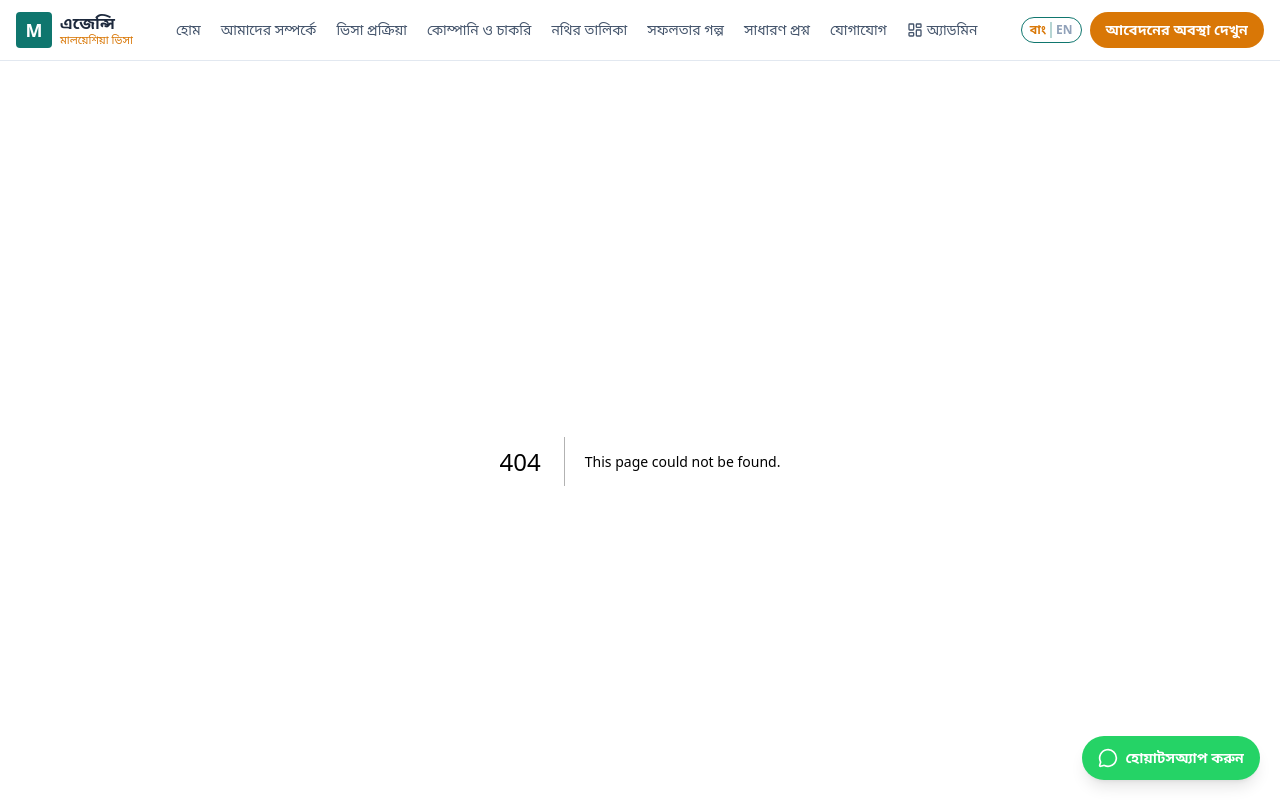
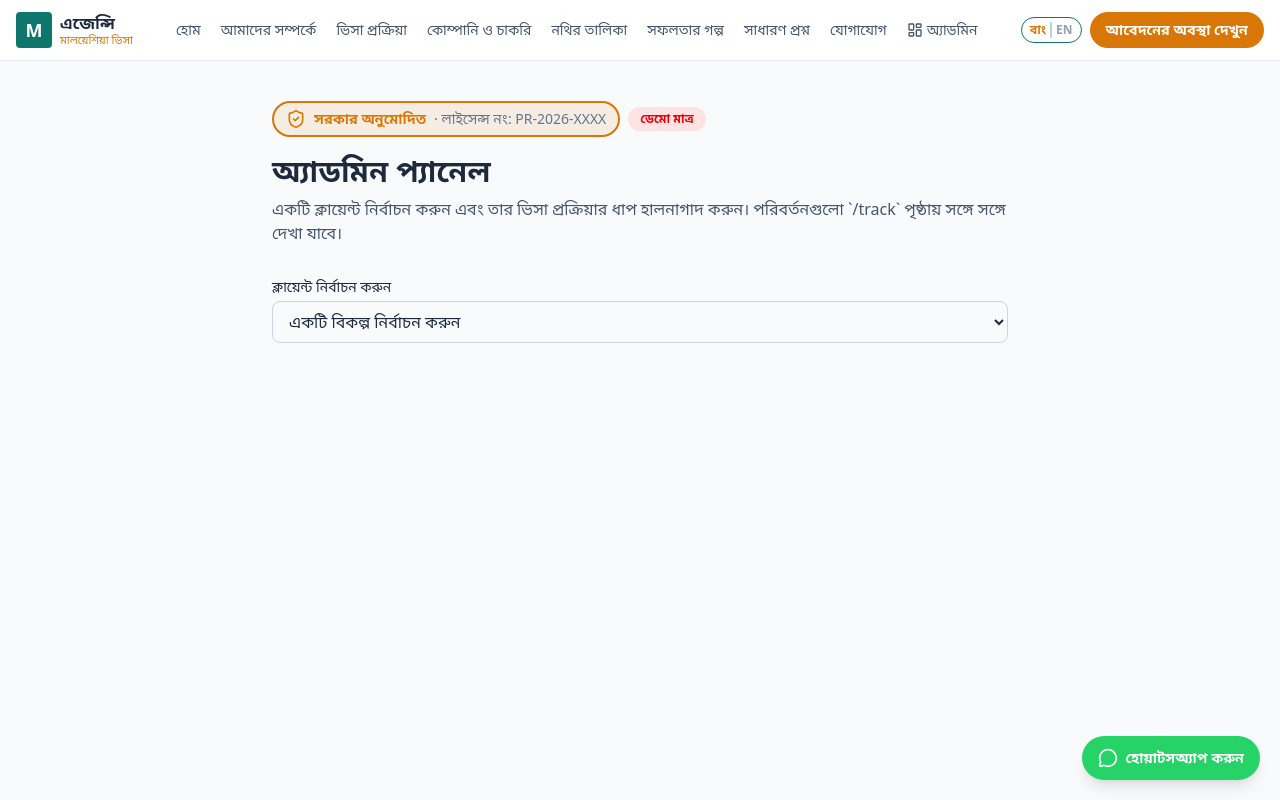
Before and after one commit to mehedi8430/malaysia-gateway, a Next.js app: page /admin in a window 1280 px wide. Before the commit this address had no page. Shown: the top 800 px of the page. Built offline with nearby package versions, Linux system fonts and the light colour scheme.

Commit message:
feat: admin view with live stage updates

```diff
--- /dev/null
+++ b/src/app/admin/page.jsx
@@ -0,0 +1,62 @@
+"use client";
+import React, { useState } from "react";
+import { RefreshCcw } from "lucide-react";
+import TrustBadge from "@/components/TrustBadge";
+import { useLanguage } from "@/hooks/useLanguage";
+import { useTracking } from "@/hooks/useTracking";
+import { TRACKING_STAGES } from "@/data/process-steps";
+
+export default function AdminPage() {
+  const { t } = useLanguage();
+  const { records, updateStage } = useTracking();
+  const [selectedId, setSelectedId] = useState("");
+  const [targetStage, setTargetStage] = useState("");
+
+  const selected = records.find((r) => r.id === selectedId) || null;
+  const [msg, setMsg] = useState("");
+
+  const doUpdate = () => {
+    if (!selected || targetStage === "") return;
+    updateStage(selected.id, Number(targetStage));
+    setMsg(t("updated"));
+    setTimeout(() => setMsg(""), 2500);
+  };
+
+  return (
+    <div className="mx-auto max-w-3xl px-4 py-10">
+      <div className="flex items-center gap-2">
+        <TrustBadge />
+        <span className="rounded-full bg-red-100 px-3 py-1 text-xs font-bold text-red-600">{t("demo_only")}</span>
+      </div>
+      <h1 className="mt-4 text-3xl font-black text-slate-800">{t("admin_panel")}</h1>
+      <p className="mt-2 text-slate-600">{t("admin_intro")}</p>
+
+      <div className="mt-8 grid gap-4">
+        <label className="block">
+          <span className="mb-1 block text-sm font-medium">{t("select_client")}</span>
+          <select value={selectedId} onChange={(e) => setSelectedId(e.target.value)} className="w-full rounded-lg border border-slate-300 px-3 py-2">
+            <option value="">{t("select")}</option>
+            {records.map((r) => <option key={r.id} value={r.id}>{r.id} — {r.name}</option>)}
+          </select>
+        </label>
+
+        {selected && (
+          <div className="rounded-xl border border-slate-200 bg-white p-5">
+            <p className="text-sm text-slate-500">{t("current_stage")}: <strong className="text-slate-800">{t(TRACKING_STAGES[selected.currentStage])}</strong></p>
+            <label className="mt-4 block">
+              <span className="mb-1 block text-sm font-medium">{t("update_to_stage")}</span>
+              <select value={targetStage} onChange={(e) => setTargetStage(e.target.value)} className="w-full rounded-lg border border-slate-300 px-3 py-2">
+                <option value="">{t("select")}</option>
+                {TRACKING_STAGES.map((s, i) => <option key={s} value={i}>{i + 1}. {t(s)}</option>)}
+              </select>
+            </label>
+            <button onClick={doUpdate} className="mt-4 inline-flex items-center gap-2 rounded-full bg-primary px-6 py-3 font-bold text-white hover:opacity-90">
+              <RefreshCcw className="h-4 w-4" /> {t("update")}
+            </button>
+            {msg && <p className="mt-3 text-sm font-semibold text-green-600">{msg}</p>}
+          </div>
+        )}
+      </div>
+    </div>
+  );
+}
--- a/src/locales/bn.json
+++ b/src/locales/bn.json
@@ -103,5 +103,13 @@
   "track_now": "এখনই ট্র্যাক করুন",
   "not_found": "কোনো আবেদন পাওয়া যায়নি। আপনার তথ্য যাচাই করে আবার চেষ্টা করুন।",
   "client_name": "আবেদনকারী",
-  "contact_office_for_update": "বিস্তারিত আপডেটের জন্য অনুগ্রহ করে আমাদের অফিসে যোগাযোগ করুন।"
+  "contact_office_for_update": "বিস্তারিত আপডেটের জন্য অনুগ্রহ করে আমাদের অফিসে যোগাযোগ করুন।",
+  "demo_only": "ডেমো মাত্র",
+  "admin_panel": "অ্যাডমিন প্যানেল",
+  "admin_intro": "একটি ক্লায়েন্ট নির্বাচন করুন এবং তার ভিসা প্রক্রিয়ার ধাপ হালনাগাদ করুন। পরিবর্তনগুলো `/track` পৃষ্ঠায় সঙ্গে সঙ্গে দেখা যাবে।",
+  "select_client": "ক্লায়েন্ট নির্বাচন করুন",
+  "current_stage": "বর্তমান ধাপ",
+  "update_to_stage": "অদ্যাবধি হালনাগাদ করুন",
+  "update": "হালনাগাদ",
+  "updated": "হালনাগাদ হয়েছে"
 }
--- a/src/locales/en.json
+++ b/src/locales/en.json
@@ -103,5 +103,13 @@
   "track_now": "Track Now",
   "not_found": "No application found. Please check your details and try again.",
   "client_name": "Applicant",
-  "contact_office_for_update": "For detailed updates, please contact our office."
+  "contact_office_for_update": "For detailed updates, please contact our office.",
+  "demo_only": "Demo Only",
+  "admin_panel": "Admin Panel",
+  "admin_intro": "Select a client and update the stage of their visa process. Changes appear instantly on the /track page.",
+  "select_client": "Select Client",
+  "current_stage": "Current Stage",
+  "update_to_stage": "Update To Stage",
+  "update": "Update",
+  "updated": "Updated"
 }
```
Also changed, not shown: 1 other file (tests, documents, lock files or other folders).
